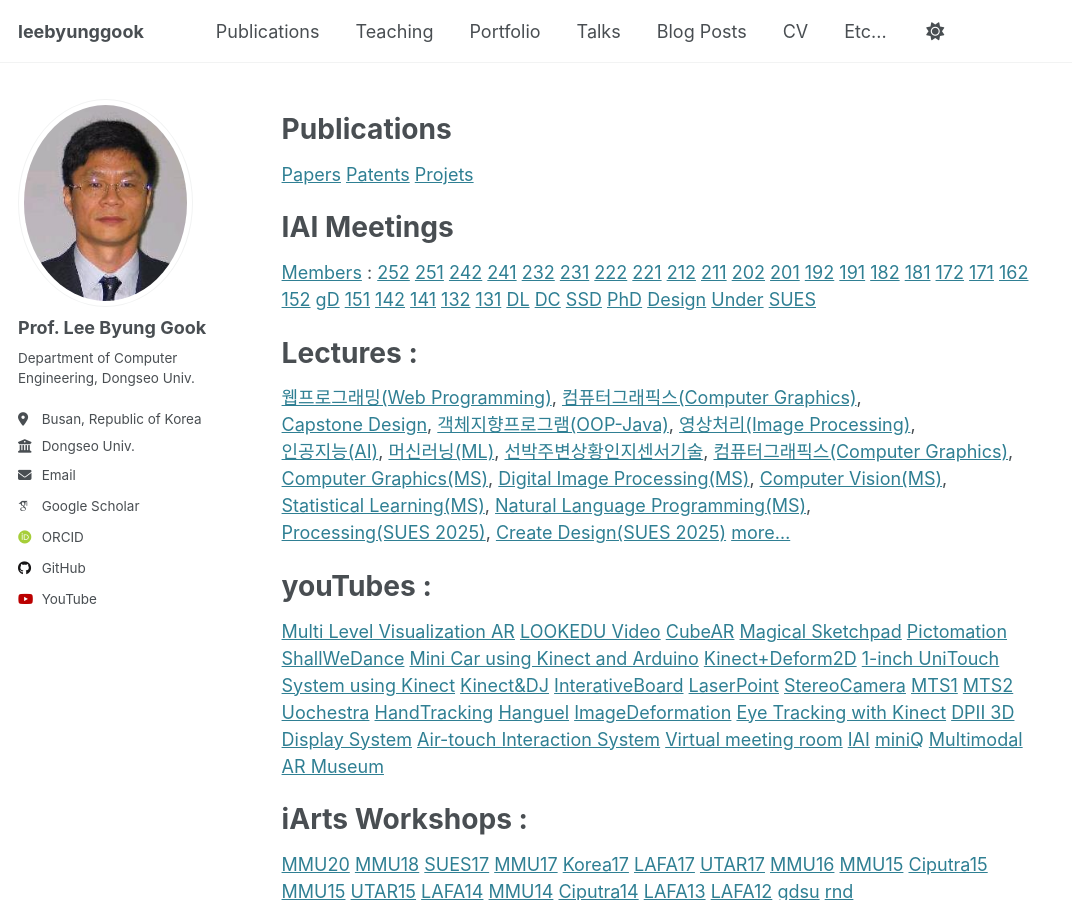
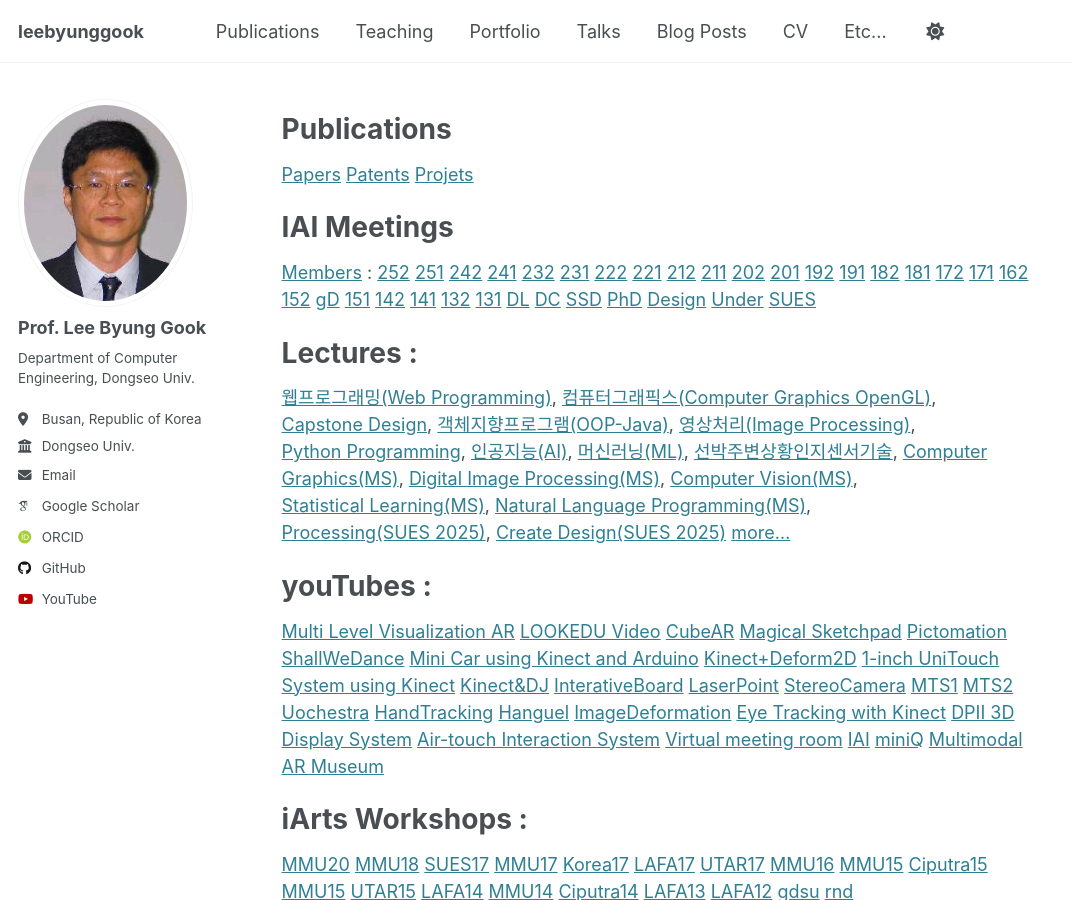
Before and after one commit to leebyunggook/leebyunggook.github.io, a Jekyll site: the page built from _pages/about.md, in a window 1280 px wide and 900 px high. Shown: the whole window, without its empty margins (0-1072 px from the left). Built offline with Jekyll 4.4.1, drawn with Linux system fonts in a browser that asks for light colours; some web fonts are replaced.

Commit message:
Update about.md

```diff
--- a/_pages/about.md
+++ b/_pages/about.md
@@ -53,14 +53,15 @@ IAI Meetings
 Lectures :
 ======
 [웹프로그래밍(Web Programming)](https://docs.google.com/document/d/1DIelqz13KJvWNonWlFONPavD1nXrXkX4ZjFuor0YFng/edit?usp=sharing){:target="_blank"},
-[컴퓨터그래픽스(Computer Graphics)](https://docs.google.com/document/d/1ws8QLYgxB4Nj_ZnCiqlYsXvPhpzePRtTjaeDrQ2nny8/edit?usp=sharing){:target="_blank"},
+[컴퓨터그래픽스(Computer Graphics ](https://docs.google.com/document/d/1ws8QLYgxB4Nj_ZnCiqlYsXvPhpzePRtTjaeDrQ2nny8/edit?usp=sharing){:target="_blank"}
+[OpenGL)](https://drive.google.com/open?id=1DLk2NBAaagQAE4vHliOkZiYeshp8E5P7i_t6xEXPv-s){:target="_blank"},
 [Capstone Design](https://docs.google.com/document/d/1bYFbSYBAbrmrxhRcjVT4JlOUHjFBMOo-tWRMg0uZvP4/edit?usp=sharing){:target="_blank"},
 [객체지향프로그램(OOP-Java)](https://drive.google.com/open?id=1Axmj5sCgHwMKalN_4J5sSMNLaU7z30y2y-uXn6oQTjQ){:target="_blank"},
 [영상처리(Image Processing)](https://docs.google.com/document/d/1qaZOJ7kA3RFyG-RrI-mh_Tin70rH1cbTu96OaHQRvhA/edit?usp=sharing){:target="_blank"},
+[Python Programming](https://docs.google.com/document/d/1Ypk-sW-FxhVGDGTpUhpIVr9bKn-Xrf2d6DIp7hI-pFA/edit?usp=sharing){:target="_blank"},
 [인공지능(AI)](https://docs.google.com/document/d/1SL74BrWt93NaLyO5SC9qXyNosY9ohK9fB3InCjHXO3Y/edit?usp=sharing){:target="_blank"},
 [머신러닝(ML)](https://docs.google.com/document/d/1SL74BrWt93NaLyO5SC9qXyNosY9ohK9fB3InCjHXO3Y/edit?usp=sharing){:target="_blank"},
 [선박주변상황인지센서기술](https://docs.google.com/document/d/1EcJBqEqrzfczhF4yVvPmwjIGctZFDCpcp3a2fqJnDG4/edit?usp=sharing){:target="_blank"},
-[컴퓨터그래픽스(Computer Graphics)](https://drive.google.com/open?id=1DLk2NBAaagQAE4vHliOkZiYeshp8E5P7i_t6xEXPv-s){:target="_blank"},
 [Computer Graphics(MS)](https://drive.google.com/open?id=1P5sw_GTeO1074b7VugKLQXGy23JcZ8JiLATaScqNBQE){:target="_blank"},
 [Digital Image Processing(MS)](https://docs.google.com/document/d/13uzd5_6CkAahbVXql1GqS1SA3M4ySScNe9Uf3EDgMkk/edit?usp=sharing){:target="_blank"},
 [Computer Vision(MS)](https://drive.google.com/open?id=1sB1zkrUjNu39_mJV-ewqLZBx7sBneBe96yJoPJS1l6Q){:target="_blank"},
```
